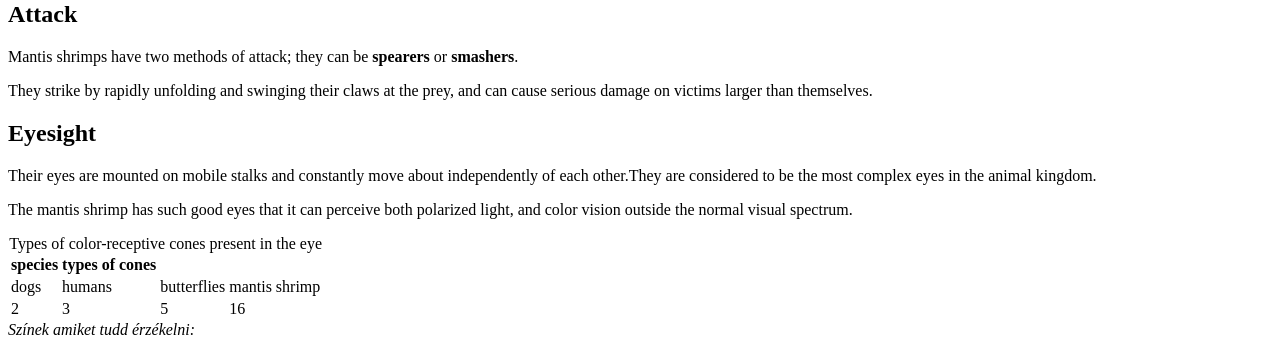
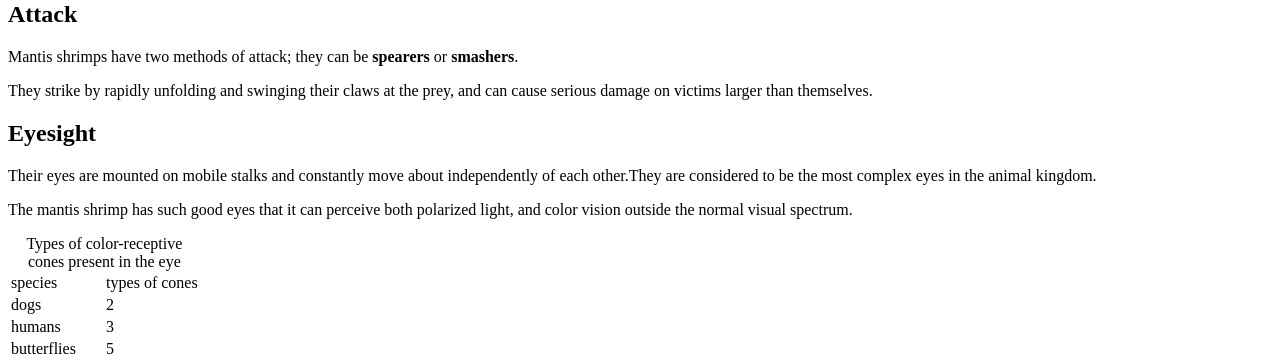
Before and after one commit to adavido/saskarak, a plain HTML site: page index.html in a window 1280 px wide. Shown: the part 391-747 px from the top of the page. Drawn offline with Linux system fonts and the light colour scheme.

Commit message:
Update index.html

```diff
--- a/index.html
+++ b/index.html
@@ -19,25 +19,35 @@
      <table>
          <caption>Types of color-receptive cones present in the eye</caption>
      <tr>
-      <th>species</th>
-      <th>    types of cones</th>
+      <td>species</td>
+      <td> types of cones</td>
      </tr>
 
      <tr>
       <td>dogs</td>
-      <td>humans</td>
-      <td>butterflies</td>
-      <td>mantis shrimp</td>
+      <td>2</td>
+
      </tr>
 
      <tr>
-      <td>2</td>
-      <td>3</td>
-      <td>5</td>
-      <td>16</td>
+     <td>humans</td>
+     <td>3</td>
 
      </tr>
 
+     <tr>
+      <td>butterflies</td>
+      <td>5</td>
+
+
+     </tr>
+
+     <tr>
+      <td>mantis shrimp</td>
+      <td>16</td>
+
+
+     </tr>
     </table>
 
 
```
